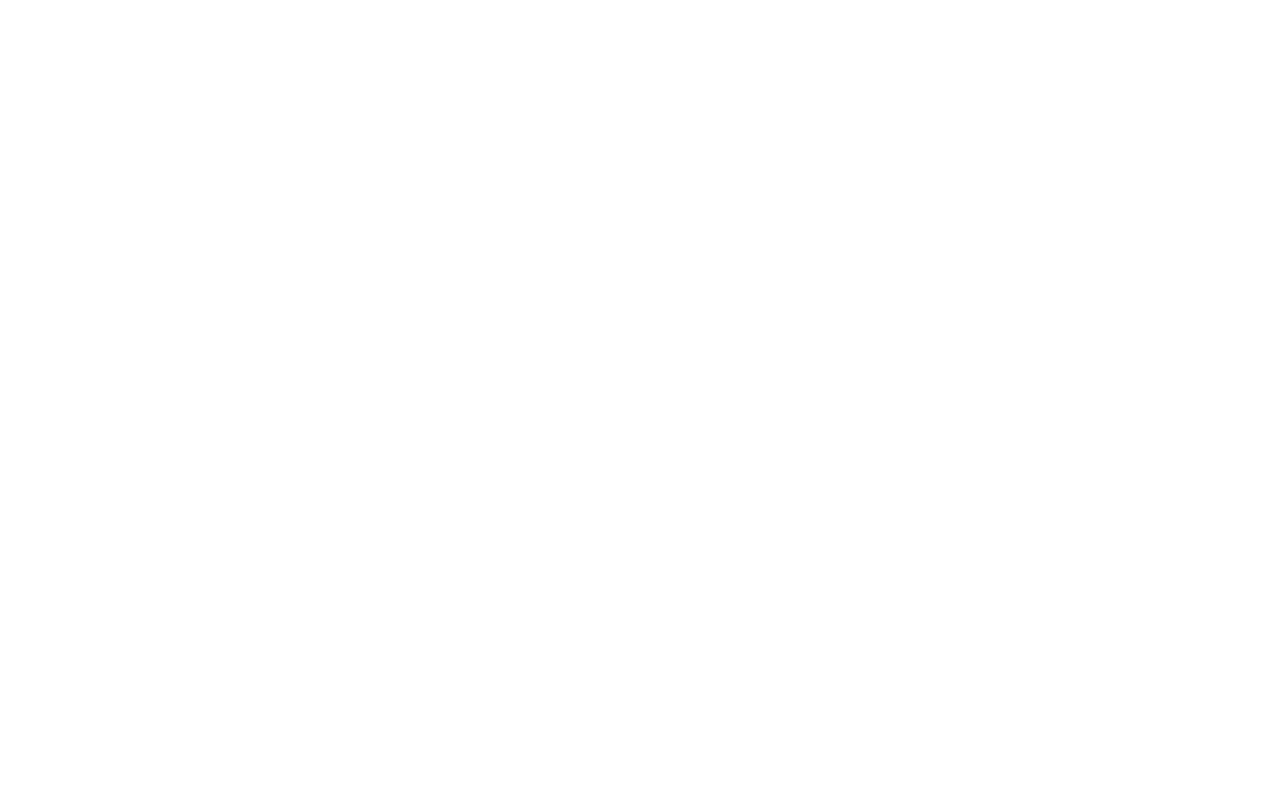
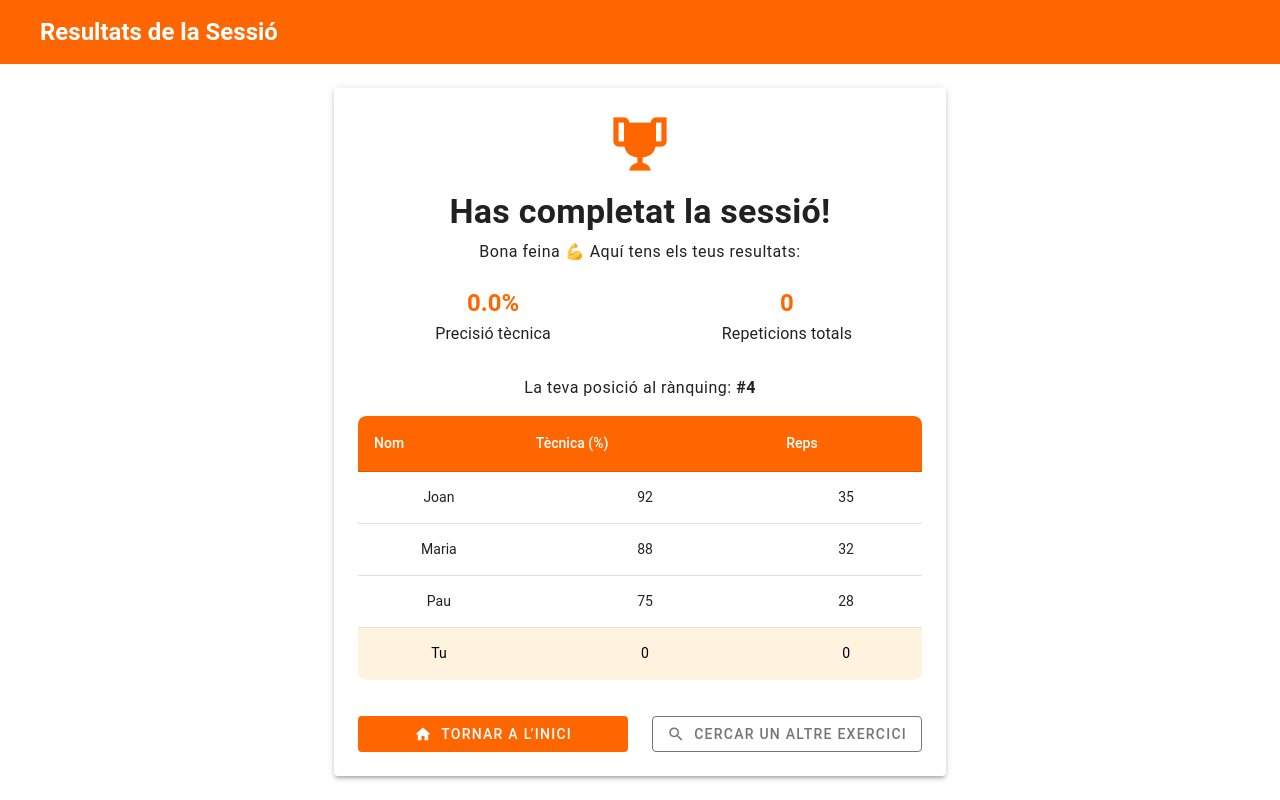
Before and after one commit to inspedralbes/tr1-type-racer-royale-dam_25_26_tr1g5, a Vue app in the folder frontend/: page /resultats in a window 1280 px wide. Before the commit this address had no page. Built offline with nearby package versions, Linux system fonts and the light colour scheme.

Commit message:
creació de la pàgina de finalització

```diff
--- a/frontend/src/pages/BuscadorExercici.vue
+++ b/frontend/src/pages/BuscadorExercici.vue
@@ -131,7 +131,7 @@
 
 
 
-    <v-footer color="#FF6600" class="text-center d-flex align-center justify-center" height="80" style="position: fixed; bottom: 0; left: 0; width: 100%; z-index: 10;"
+    <v-footer color="#FF6600" class="text-center d-flex align-center justify-center" height="60" style="position: fixed; bottom: 0; left: 0; width: 100%; z-index: 10;"
     >
       <v-img
         src="/fitcamicon.png"
--- a/frontend/src/pages/Exercici.vue
+++ b/frontend/src/pages/Exercici.vue
@@ -79,6 +79,17 @@
 const goBack = () => {
   router.push({ name: 'BuscadorExercici' })
 }
+const finalitzarSessio = () => {
+  pauseTimer()
+  router.push({
+    name: 'ResultatsExercici',
+    query: {
+      tecnica: (Math.random() * 100).toFixed(1), // simulació del % de tècnica
+      reps: exerciseCount.value
+    }
+  })
+}
+
 </script>
 
 <template>
@@ -95,9 +106,9 @@
     </v-app-bar>
 
     <v-main>
-      <v-container class="py-6" fluid>
+      <v-container class="py-3" fluid>
         <v-row>
-          <v-col cols="12" md="6">
+          <v-col cols="6" md="6">
             <v-card class="video-card" elevation="3">
               <v-card-title class="text-h6 bg-grey-darken-3 text-white">
                 <v-icon class="me-2">mdi-play-circle</v-icon>
@@ -109,7 +120,7 @@
             </v-card>
           </v-col>
 
-          <v-col cols="12" md="6">
+          <v-col cols="6" md="6">
             <v-card class="camera-card" elevation="3">
               <v-card-title class="text-h6 bg-grey-darken-3 text-white">
                 <v-icon class="me-2">mdi-camera</v-icon>
@@ -224,6 +235,20 @@
           </v-col>
         </v-row>
       </v-container>
+      <v-row class="mt-6">
+  <v-col cols="12" class="text-center">
+    <v-btn
+      color="#FF6600"
+      size="large"
+      variant="flat"
+      @click="finalitzarSessio"
+    >
+      <v-icon class="me-2">mdi-flag-checkered</v-icon>
+      Finalitzar Sessió
+    </v-btn>
+  </v-col>
+</v-row>
+
     </v-main>
   </v-app>
 </template>
--- /dev/null
+++ b/frontend/src/pages/ResultatsExercici.vue
@@ -0,0 +1,132 @@
+<script setup lang="ts">
+import { useRoute, useRouter } from 'vue-router'
+import { ref, computed } from 'vue'
+
+const route = useRoute()
+const router = useRouter()
+
+const tecnica = Number(route.query.tecnica) || 0
+const reps = Number(route.query.reps) || 0
+
+const classificacio = ref([
+  { nom: 'Joan', tecnica: 92, reps: 35 },
+  { nom: 'Maria', tecnica: 88, reps: 32 },
+  { nom: 'Pau', tecnica: 75, reps: 28 },
+  { nom: 'Tu', tecnica: tecnica, reps: reps },
+])
+
+const posicioUsuari = computed(() => {
+  const sorted = [...classificacio.value].sort((a, b) => {
+    if (b.tecnica !== a.tecnica) return b.tecnica - a.tecnica
+    return b.reps - a.reps
+  })
+  return sorted.findIndex(e => e.nom === 'Tu') + 1
+})
+
+const tornarInici = () => router.push({ name: 'Home' })
+const tornarCercador = () => router.push({ name: 'BuscadorExercici' })
+</script>
+
+<template>
+  <v-app>
+    <v-app-bar color="#FF6600" elevation="0">
+      <v-container class="d-flex align-center pa-0">
+        <v-toolbar-title class="text-h5 font-weight-bold text-white">
+          Resultats de la Sessió
+        </v-toolbar-title>
+      </v-container>
+    </v-app-bar>
+
+    <v-main>
+      <v-container class="py-6" fluid>
+        <v-row justify="center">
+          <v-col cols="12" md="8" lg="6">
+            <v-card class="pa-6 text-center" elevation="3">
+              <v-icon size="64" color="#FF6600" class="mb-4">
+                mdi-trophy
+              </v-icon>
+              <h2 class="text-h4 font-weight-bold mb-2">
+                Has completat la sessió!
+              </h2>
+              <p class="text-body-1 mb-6">
+                Bona feina 💪 Aquí tens els teus resultats:
+              </p>
+
+              <v-row class="mb-4">
+                <v-col cols="6">
+                  <div class="text-h5 font-weight-bold" style="color:#FF6600">
+                    {{ tecnica.toFixed(1) }}%
+                  </div>
+                  <div class="text-subtitle-1">Precisió tècnica</div>
+                </v-col>
+                <v-col cols="6">
+                  <div class="text-h5 font-weight-bold" style="color:#FF6600">
+                    {{ reps }}
+                  </div>
+                  <div class="text-subtitle-1">Repeticions totals</div>
+                </v-col>
+              </v-row>
+
+              <p class="text-body-1 mb-4">
+                La teva posició al rànquing:
+                <strong>#{{ posicioUsuari }}</strong>
+              </p>
+
+              <v-table>
+                <thead>
+                  <tr>
+                    <th>Nom</th>
+                    <th>Tècnica (%)</th>
+                    <th>Reps</th>
+                  </tr>
+                </thead>
+                <tbody>
+                  <tr
+                    v-for="(row, index) in classificacio"
+                    :key="index"
+                    :class="{ 'bg-orange-lighten-5': row.nom === 'Tu' }"
+                  >
+                    <td>{{ row.nom }}</td>
+                    <td>{{ row.tecnica }}</td>
+                    <td>{{ row.reps }}</td>
+                  </tr>
+                </tbody>
+              </v-table>
+
+              <v-row class="mt-6" justify="center" align="center">
+                <v-col cols="12" sm="6">
+                  <v-btn color="#FF6600" block variant="flat" @click="tornarInici">
+                    <v-icon class="me-2">mdi-home</v-icon>
+                    Tornar a l’inici
+                  </v-btn>
+                </v-col>
+                <v-col cols="12" sm="6">
+                  <v-btn color="grey-darken-1" block variant="outlined" @click="tornarCercador">
+                    <v-icon class="me-2">mdi-magnify</v-icon>
+                    Cercar un altre exercici
+                  </v-btn>
+                </v-col>
+              </v-row>
+            </v-card>
+          </v-col>
+        </v-row>
+      </v-container>
+    </v-main>
+  </v-app>
+</template>
+
+<style scoped>
+.v-table {
+  margin-top: 12px;
+  border-radius: 8px;
+  overflow: hidden;
+}
+thead {
+  background: #ff6600;
+  color: white;
+}
+td, th {
+  text-align: center;
+  padding: 8px 12px;
+}
+</style>
--- a/frontend/src/router/index.js
+++ b/frontend/src/router/index.js
@@ -5,6 +5,7 @@
 const routes = [
   { path: '/', name: 'BuscadorExercici', component: BuscadorExercici },
   { path: '/exercici', name: 'Exercici', component: Exercici },
+  { path: '/resultats', name: 'ResultatsExercici', component: () => import('@/pages/ResultatsExercici.vue') }
 ]
 
 const router = createRouter({
--- a/frontend/typed-router.d.ts
+++ b/frontend/typed-router.d.ts
@@ -21,6 +21,7 @@
     '/': RouteRecordInfo<'/', '/', Record<never, never>, Record<never, never>>,
     '/BuscadorExercici': RouteRecordInfo<'/BuscadorExercici', '/BuscadorExercici', Record<never, never>, Record<never, never>>,
     '/Exercici': RouteRecordInfo<'/Exercici', '/Exercici', Record<never, never>, Record<never, never>>,
+    '/ResultatsExercici': RouteRecordInfo<'/ResultatsExercici', '/ResultatsExercici', Record<never, never>, Record<never, never>>,
   }
 
   /**
@@ -46,6 +47,10 @@
       routes: '/Exercici'
       views: never
     }
+    'src/pages/ResultatsExercici.vue': {
+      routes: '/ResultatsExercici'
+      views: never
+    }
   }
 
   /**
```
